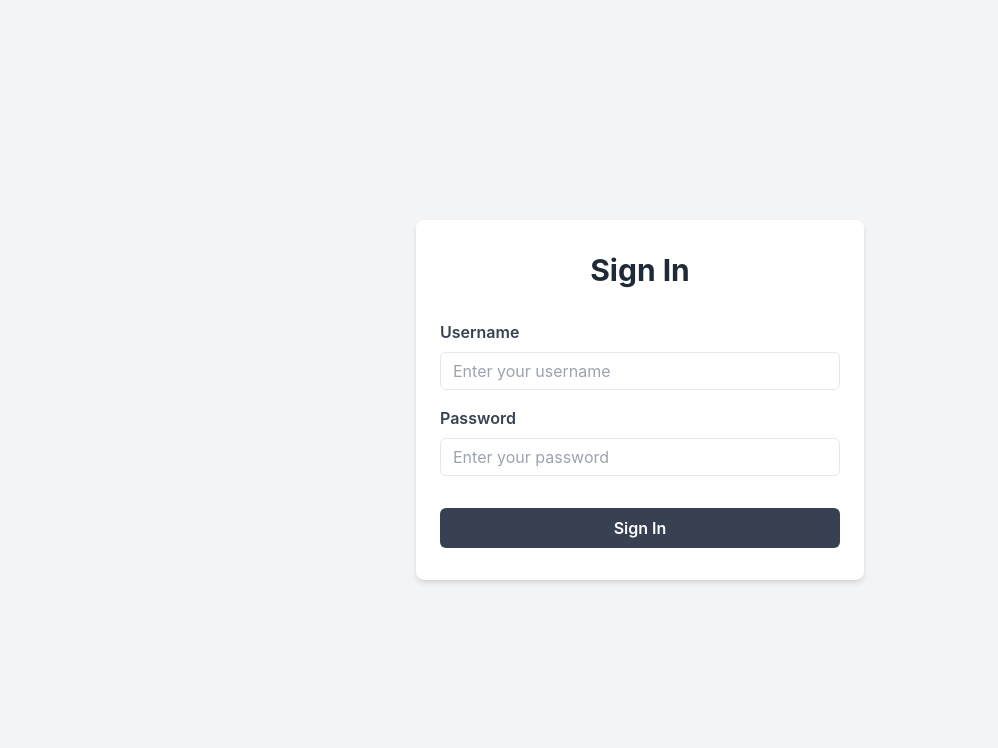
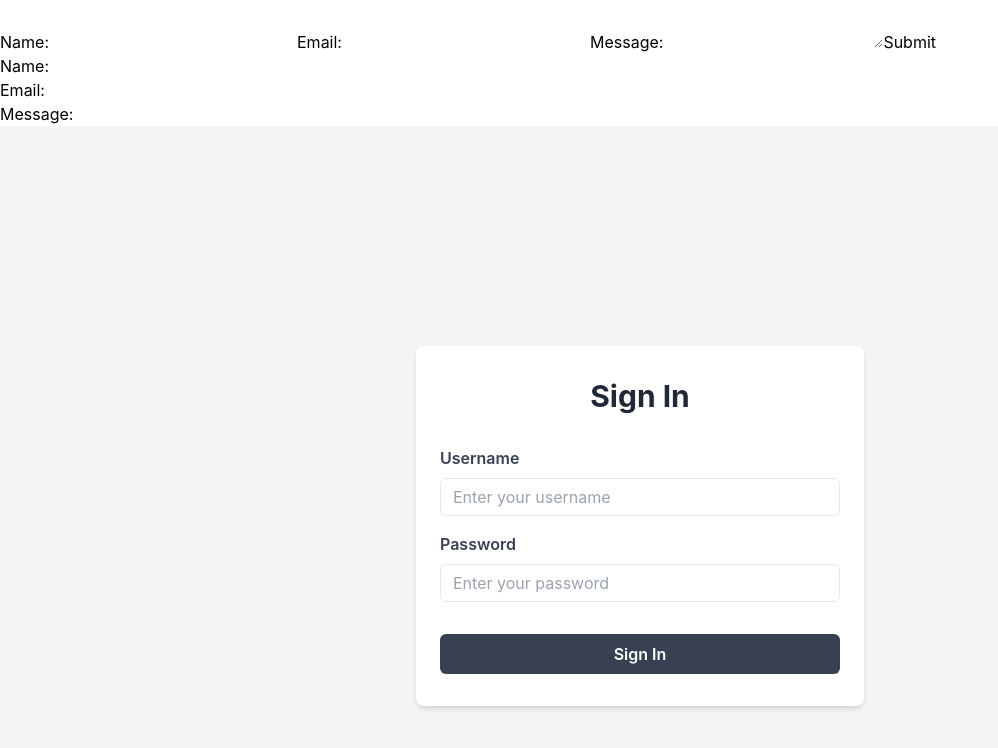
Before and after one commit to DipeshRaval/wd301, a React (Vite) app in the folder smarter-tasks/: page /signin in a window 1280 px wide. Shown: the top 748 px of the page, without its empty margins (0-998 px from the left). Built offline with nearby package versions, Linux system fonts and the light colour scheme.

Commit message:
integrate a api in the react components and fetch the data from api and submit a form to api

```diff
--- a/smarter-tasks/src/App.tsx
+++ b/smarter-tasks/src/App.tsx
@@ -1,7 +1,7 @@
 import React from "react";
 import { Routes, Route, useLocation,Navigate } from "react-router-dom";
 
-
+import Form from "./Form";
 import Header from "./Header";
 import HomePage from "./HomePage";
 import TaskApp from "./TaskApp";
@@ -9,6 +9,7 @@ import TaskDetailsPage from "./TaskDetailsPage";
 import Signin from "./Signin";
 import { ProtectedRoute } from "./ProtectedRoute";
 import NotFound from "./NotFound";
+import ReactPlayground from "./ReactPlayground"
 
 function App() {
 
@@ -17,6 +18,8 @@ function App() {
  return (
    <div>
      {location.pathname !== "/signin" && location.pathname !== "/notfound" && <Header />}
+     {/* <ReactPlayground /> */}
+     <Form />
      <Routes>
        <Route path="/" element={<ProtectedRoute element={<HomePage />} />} />
        <Route path="/tasks" element={<ProtectedRoute element={ <TaskApp/> } />} />
--- /dev/null
+++ b/smarter-tasks/src/Form.tsx
@@ -0,0 +1,56 @@
+import React, { useState } from 'react';
+
+const Form: React.FC = () => {
+  const [formData, setFormData] = useState({
+    name: '',
+    email: '',
+    message: '',
+  });
+
+  const handleChange = (e: React.ChangeEvent<HTMLInputElement | HTMLTextAreaElement>) => {
+    setFormData({
+      ...formData,
+      [e.target.name]: e.target.value,
+    });
+  };
+
+  const handleSubmit = async (event: React.FormEvent<HTMLFormElement>) => {
+    event.preventDefault();
+
+    try {
+      const response = await fetch('https://jsonplaceholder.typicode.com/posts', {
+        method: 'POST',
+        body: JSON.stringify(formData),
+        headers: {
+          'Content-Type': 'application/json',
+        },
+      });
+      const json = await response.json();
+      console.log(json);
+    } catch (error) {
+      console.error(error);
+    }
+  };
+
+  return (
+    <form onSubmit={handleSubmit}>
+      <label htmlFor="name">Name:</label>
+      <input type="text" id="name" name="name" value={formData.name} onChange={handleChange} />
+
+      <label htmlFor="email">Email:</label>
+      <input type="email" id="email" name="email" value={formData.email} onChange={handleChange} />
+
+      <label htmlFor="message">Message:</label>
+      <textarea id="message" name="message" value={formData.message} onChange={handleChange} />
+
+      <button type="submit">Submit</button>
+      <ul>
+        <li>Name: {formData.name}</li>
+        <li>Email: {formData.email}</li>
+        <li>Message: {formData.message}</li>
+      </ul>
+    </form>
+  );
+};
+
+export default Form;
--- /dev/null
+++ b/smarter-tasks/src/ReactPlayground.tsx
@@ -0,0 +1,39 @@
+import React, { useState, useEffect } from 'react';
+
+interface Post {
+  id: number;
+  title: string;
+  body: string;
+}
+
+const ReactPlayground = () => {
+  const [data, setData] = useState<Post[]>([]);
+
+  useEffect(() => {
+    const fetchData = async () => {
+      try {
+        const response = await fetch('https://jsonplaceholder.typicode.com/posts');
+        const json = await response.json();
+        setData(json);
+      } catch (error) {
+        console.error(error);
+      }
+    };
+    fetchData();
+  }, []);
+  console.log(data);
+
+  return (
+    <div>
+      <h1 className="text-4xl">Posts</h1>
+      {data.map(item => (
+        <div key={item.id}>
+          <h2 className='text-2xl'>{item.title}</h2>
+          <p>{item.body}</p>
+        </div>
+      ))}
+    </div>
+  );
+}
+
+export default ReactPlayground;
```
